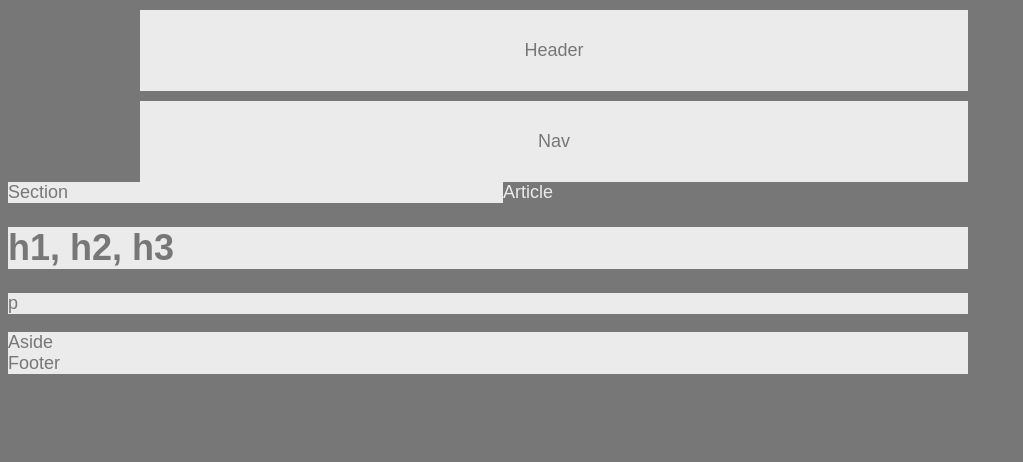
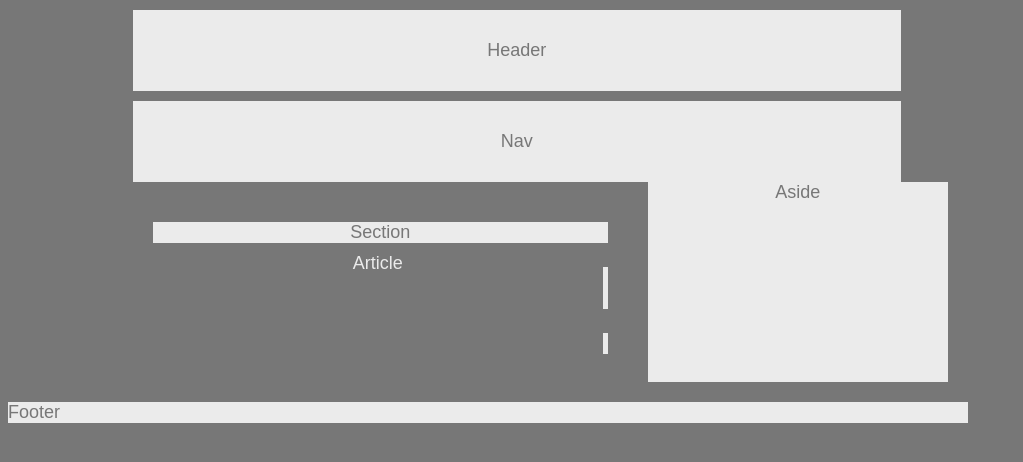
Before and after one commit to monicarocios/HW-Wireframe, a plain HTML site: page index.html in a window 1280 px wide. Shown: the whole page, without its empty margins (0-1023 px from the left). Drawn offline with Linux system fonts and the light colour scheme.

Commit message:
cleared footer, moved article, changed dimensions on aside and floated left

```diff
--- a/index.html
+++ b/index.html
@@ -10,12 +10,11 @@
     <!--Header and Nav bars-->
     <div>
         <header>Header</header>
-
         <nav>Nav</nav>
     </div>
 
     <!--Section-->
-    <div>
+    <div class="section1">
         <section>
             Section
         </section>
--- a/style.css
+++ b/style.css
@@ -1,3 +1,7 @@
+*{
+    box-sizing: border-box
+}
+
 body {
     font-family: Arial, Helvetica, sans-serif;
     color: #777;
@@ -14,15 +18,28 @@ header, nav {
     display: block;
     text-align: center;
     padding: 30px;
-    margin-left: auto;
+    margin-left: 13%;
     margin-top: 10px;
     width: 80%;
 }
 
+.section1 {
+    text-align: center;
+    height: 200px;
+    width: 495px;
+    margin-left: 13%;
+    margin-top: 20px;
+    padding: 20px;
+    float: left;
+}
 
 article {
     color: #ebebeb;
     background: #777;
+    height: 150px;
+    width: 450px;
+    position: absolute;
+    padding: 10px
 }
 
 h1, p {
@@ -30,7 +47,14 @@ h1, p {
     background: #ebebeb;
 }
 
-section {
-    width: 495px;
+aside {
     float: left;
+    margin-left: 20px;
+    height: 200px;
+    width: 300px;
+    text-align: center;
 }
+
+footer {
+    clear: both;
+}
```
